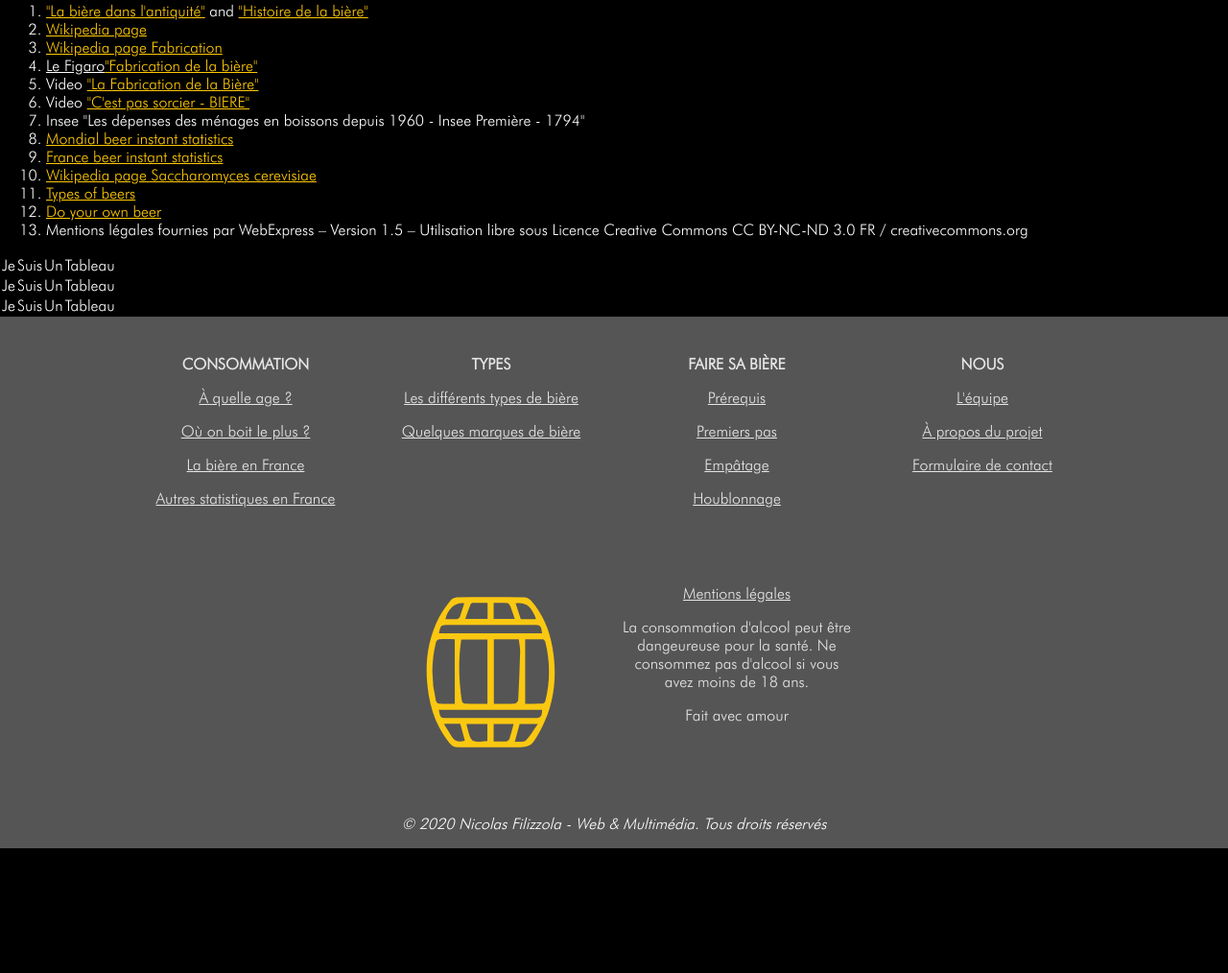
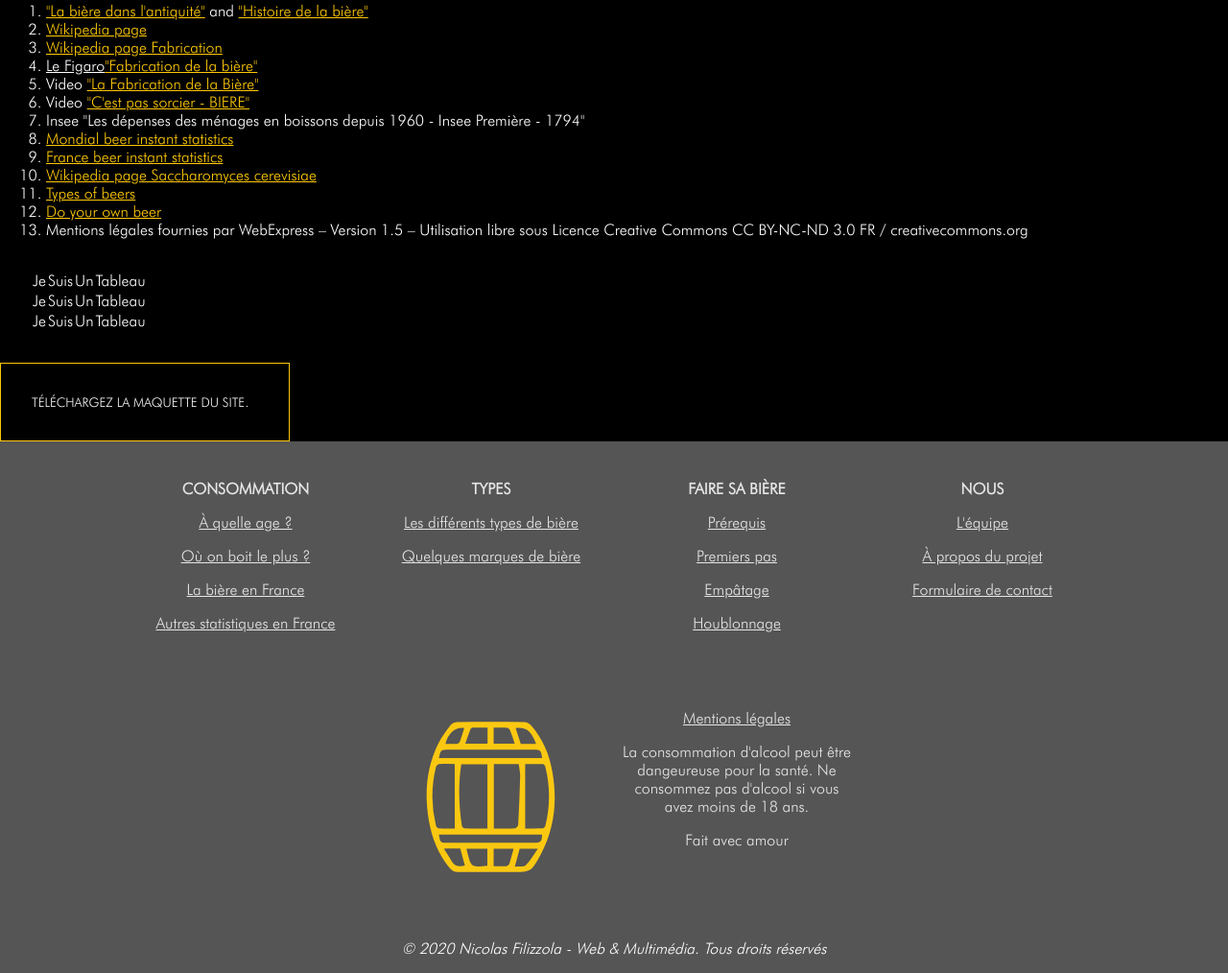
Before and after one commit to nicofilizzola/La-biere, a PHP site: page /mentions_legales.php in a window 1280 px wide. Shown: the part 3054-4068 px from the top of the page at 96% size. Before the commit the page ends 3938 px from the top, so only its background shows below. Run offline with PHP 8.4, Linux system fonts and the light colour scheme.

Commit message:
mentions légales button download

```diff
--- a/mentions_legales.php
+++ b/mentions_legales.php
@@ -124,6 +124,10 @@
                         </tr>
                     </table>
 
+                    <form action="public/maquette_biere.zip" method="get" class="btn-download">
+                        <button type="submit">Téléchargez la maquette du site.</button>
+                    </form>
+
             </div>
 
             <?php
--- a/scss/pages/_mentions.scss
+++ b/scss/pages/_mentions.scss
@@ -1,14 +1,22 @@
 #mentions_legales{
     margin-top: 0;
     padding: 4rem;
-    ol{
-        margin-bottom: 4rem;
+}
+
+
+.btn-download{
+    border: 1px solid $color-primary;
+    color: $color-primary;
+    width: 300px;
+    &:hover{
+        background-color: darken($color: $color-secondary, $amount: 50);
+        color: $color-primary;
     }
 }
 
 table{
     border: 1px $color-secondary;
-    margin-top: 1rem;
+    margin: 2rem;
     & * {
         color: $color-secondary;
     }
```
Also changed, not shown: public/css/style.css, 2 other files.
